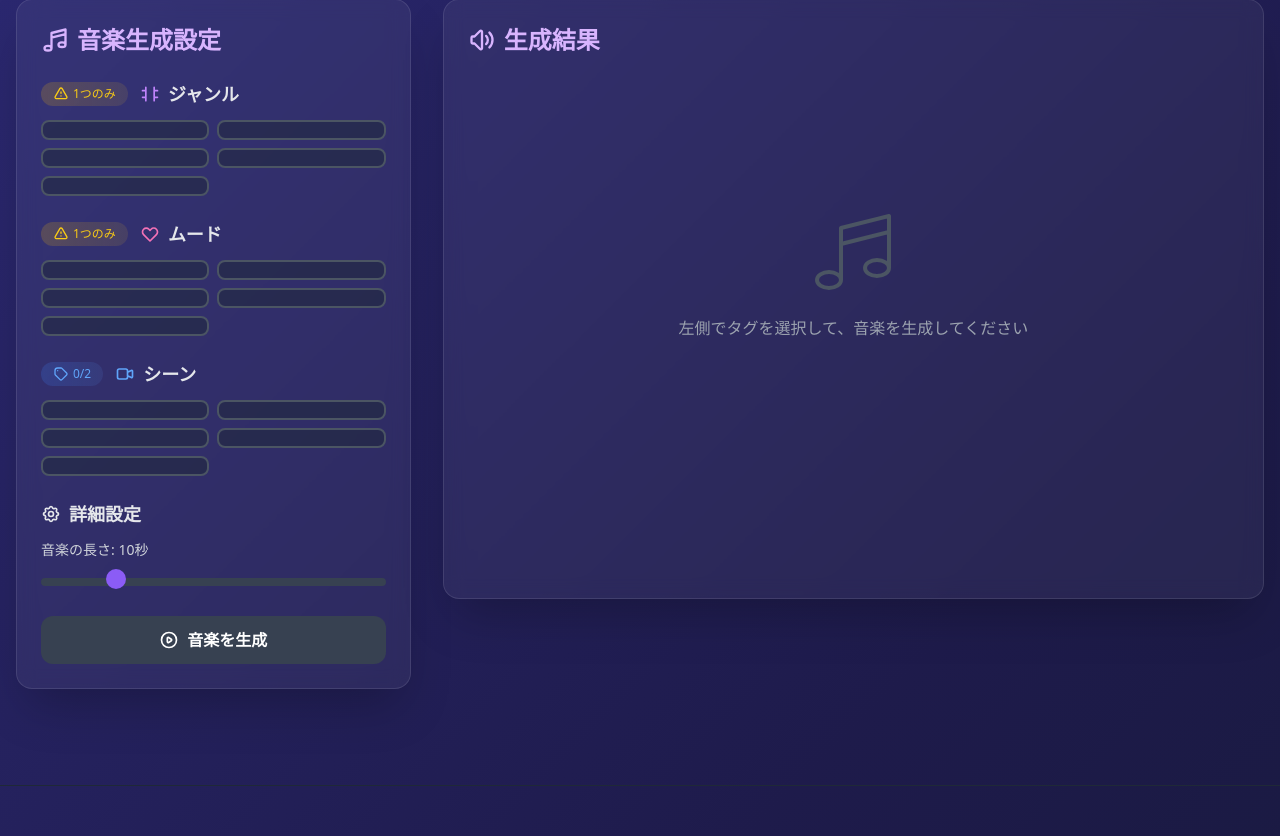
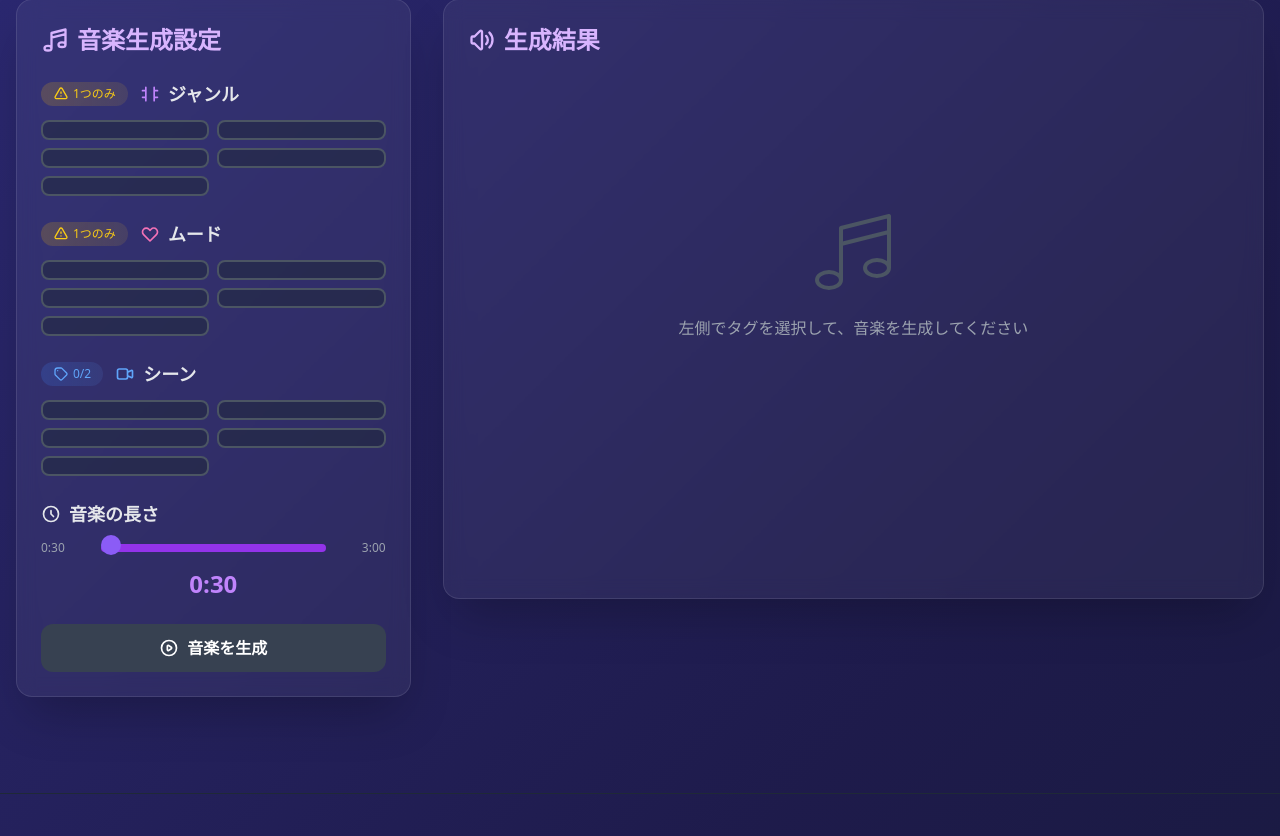
Before and after one commit to synthalpha/ai-game-sound-generator, a Python web app: template src/app/templates/index.html in a window 1280 px wide. Shown: the part 2447-3283 px from the top of the page. Run offline with Jinja, Linux system fonts and the light colour scheme; the template is opened without the code that fills it, so the values that code supplies are empty; some libraries are stand-ins or nearby versions.

Commit message:
feat: 音楽生成の長さを3分まで拡張

```diff
--- a/src/app/templates/index.html
+++ b/src/app/templates/index.html
@@ -481,17 +481,24 @@
                             <h3 class="text-lg font-semibold mb-3 text-gray-200 flex items-center">
                                 <svg class="w-5 h-5 mr-2" fill="none" stroke="currentColor" viewBox="0 0 24 24">
                                     <path stroke-linecap="round" stroke-linejoin="round" stroke-width="2"
-                                        d="M10.325 4.317c.426-1.756 2.924-1.756 3.35 0a1.724 1.724 0 002.573 1.066c1.543-.94 3.31.826 2.37 2.37a1.724 1.724 0 001.065 2.572c1.756.426 1.756 2.924 0 3.35a1.724 1.724 0 00-1.066 2.573c.94 1.543-.826 3.31-2.37 2.37a1.724 1.724 0 00-2.572 1.065c-.426 1.756-2.924 1.756-3.35 0a1.724 1.724 0 00-2.573-1.066c-1.543.94-3.31-.826-2.37-2.37a1.724 1.724 0 00-1.065-2.572c-1.756-.426-1.756-2.924 0-3.35a1.724 1.724 0 001.066-2.573c-.94-1.543.826-3.31 2.37-2.37.996.608 2.296.07 2.572-1.065z">
-                                    </path>
-                                    <path stroke-linecap="round" stroke-linejoin="round" stroke-width="2"
-                                        d="M15 12a3 3 0 11-6 0 3 3 0 016 0z"></path>
+                                        d="M12 8v4l3 3m6-3a9 9 0 11-18 0 9 9 0 0118 0z"></path>
                                 </svg>
-                                詳細設定
+                                音楽の長さ
                             </h3>
-                            <label class="block text-sm text-gray-300 mb-2">音楽の長さ: <span
-                                    x-text="duration"></span>秒</label>
-                            <input type="range" x-model="duration" min="5" max="30" step="5"
-                                class="w-full h-2 bg-gray-700 rounded-lg appearance-none cursor-pointer slider">
+                            <!-- シークバー風のUI -->
+                            <div class="space-y-3">
+                                <div class="flex items-center space-x-3">
+                                    <span class="text-xs text-gray-400 w-12">0:30</span>
+                                    <input type="range" x-model="duration" min="30" max="180" step="30"
+                                        class="flex-1 h-2 bg-gray-700 rounded-lg appearance-none cursor-pointer slider"
+                                        style="background: linear-gradient(to right, #9333ea 0%, #9333ea " x-text="`${(duration - 30) / 150 * 100}%`" + ", #374151 " x-text="`${(duration - 30) / 150 * 100}%`" + ", #374151 100%);">
+                                    <span class="text-xs text-gray-400 w-12 text-right">3:00</span>
+                                </div>
+                                <!-- 現在選択中の時間を大きく表示 -->
+                                <div class="text-center">
+                                    <span class="text-2xl font-bold text-purple-400" x-text="formatTime(duration)"></span>
+                                </div>
+                            </div>
                         </div>
 
                         <!-- 生成ボタン -->
@@ -673,7 +680,7 @@
             },
 
             // 生成設定
-            duration: 10,
+            duration: 30,
 
             // 状態管理
             isGenerating: false,
@@ -689,6 +696,12 @@
             fileSize: '0 MB',
 
             // メソッド
+            formatTime(seconds) {
+                const min = Math.floor(seconds / 60);
+                const sec = seconds % 60;
+                return `${min}:${sec.toString().padStart(2, '0')}`;
+            },
+
             toggleTag(category, tag) {
                 if (!this.selectedTags[category]) {
                     this.selectedTags[category] = [];
```
